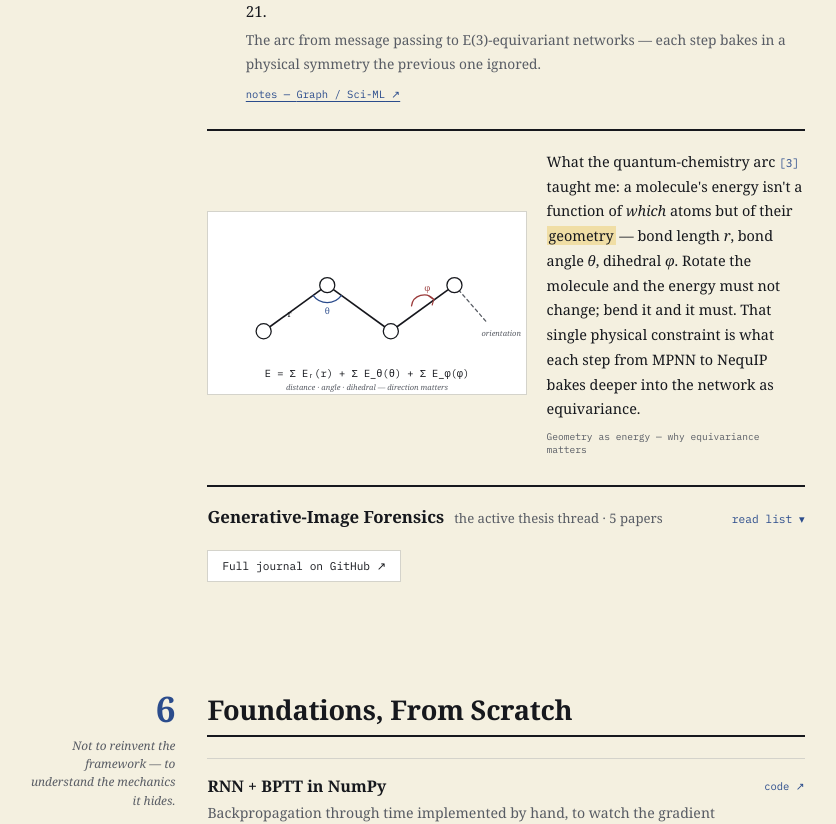
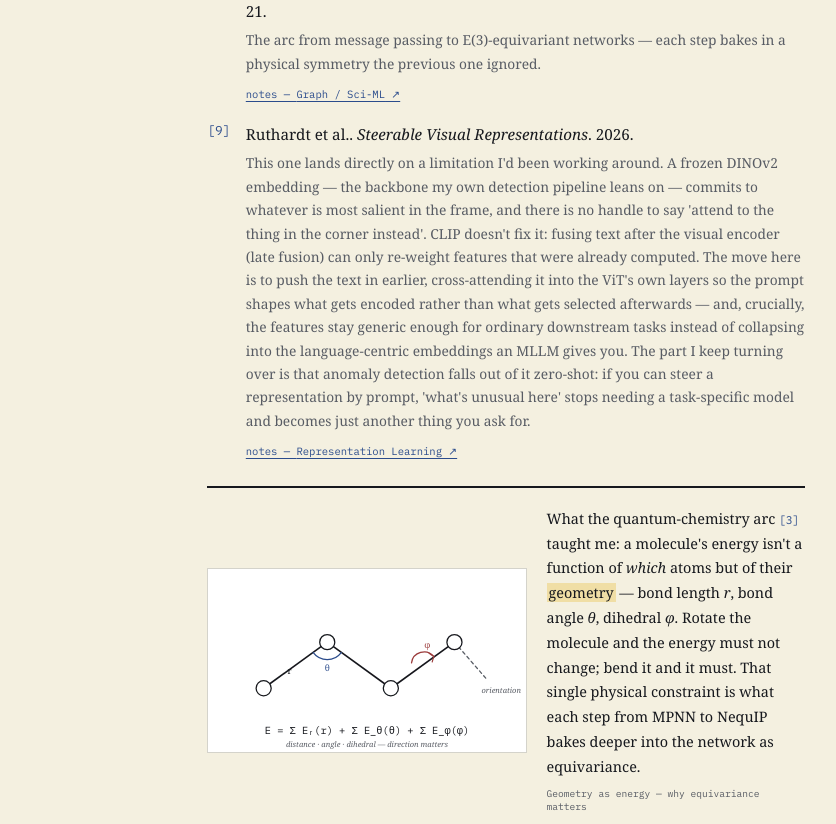
Before and after one commit to Atharvax16/Portfolio, a React (Vite) app: page / in a window 1280 px wide. Shown: the part 8540-9364 px from the top of the page, without its empty margins (225-1061 px from the left). Built offline with nearby package versions, Linux system fonts and the light colour scheme.

Commit message:
steerable ViT representation learning

```diff
--- a/src/data.js
+++ b/src/data.js
@@ -140,6 +140,15 @@ export const READING_LOG = [
     area: "Image Forensics",
     takeaway: "I'd wondered if you could just 'reverse the GAN' — keep penalising the discriminator until it reliably beats the generator. But that is the detector's whole problem restated: a discriminator overfits to the generator it trained against, and the next generator lands off-distribution again. This paper makes the structural case — detectability tracks dataset complexity, not detector cleverness: simple scenes a generator learns perfectly and complex scenes that mask its slips both collapse the signal. The race is unwinnable by design, not for lack of tuning.",
     link: "https://arxiv.org/abs/2509.21135",
+    hasNotebook: false,
+  },
+  {
+    paper: "Steerable Visual Representations",
+    authors: "Ruthardt et al.",
+    year: "2026",
+    area: "Representation Learning",
+    takeaway: "This one lands directly on a limitation I'd been working around. A frozen DINOv2 embedding — the backbone my own detection pipeline leans on — commits to whatever is most salient in the frame, and there is no handle to say 'attend to the thing in the corner instead'. CLIP doesn't fix it: fusing text after the visual encoder (late fusion) can only re-weight features that were already computed. The move here is to push the text in earlier, cross-attending it into the ViT's own layers so the prompt shapes what gets encoded rather than what gets selected afterwards — and, crucially, the features stay generic enough for ordinary downstream tasks instead of collapsing into the language-centric embeddings an MLLM gives you. The part I keep turning over is that anomaly detection falls out of it zero-shot: if you can steer a representation by prompt, 'what's unusual here' stops needing a task-specific model and becomes just another thing you ask for.",
+    link: "https://arxiv.org/abs/2604.02327",
     hasNotebook: false,
   },
 ];
```
